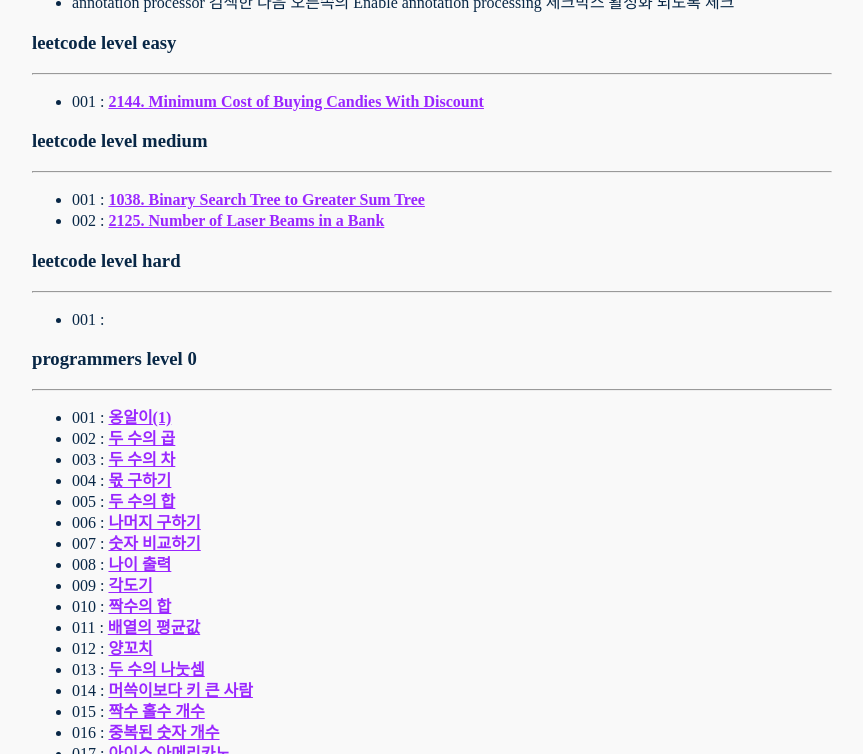
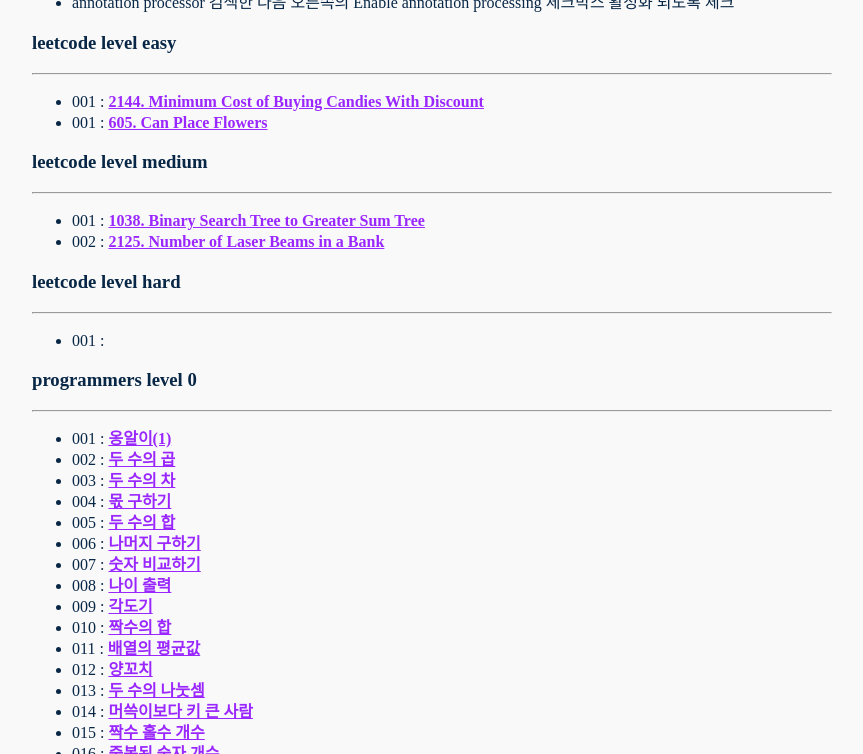
Before and after one commit to nimkoes/portfolio, a Jekyll site: the page built from _posts/2021-04-30-Algorithm-Problem.md, in a window 1280 px wide and 900 px high, scrolled down 3058 px, cut to the strip 146-900 px from the top of the window. Shown: the whole strip, without its empty margins (208-1071 px from the left). Built offline with Jekyll 4.4.1, drawn with Linux system fonts in a browser that asks for light colours.

Commit message:
605. Can Place Flowers

```diff
--- a/_posts/2021-04-30-Algorithm-Problem.md
+++ b/_posts/2021-04-30-Algorithm-Problem.md
@@ -51,6 +51,7 @@
 ---
 
 - 001 : [**<u>2144. Minimum Cost of Buying Candies With Discount</u>**][link_lc_level_easy_001]
+- 001 : [**<u>605. Can Place Flowers</u>**][link_lc_level_easy_002]
 
 
 
```
Also changed, not shown: other parts of _posts/2021-04-30-Algorithm-Problem.md (+1 -0 lines).
